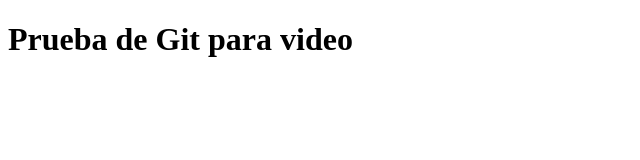
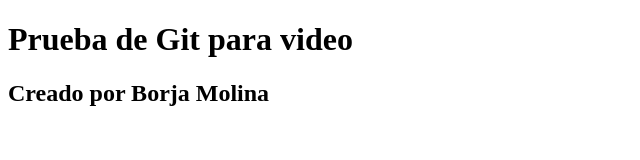
Before and after one commit to profeBorjaMolinaZea/pruebaVideo1, a plain HTML site: page index.html in a window 1280 px wide. Shown: the whole page, without its empty margins (0-640 px from the left). Drawn offline with Linux system fonts and the light colour scheme.

Commit message:
He añadido el autor

```diff
--- a/index.html
+++ b/index.html
@@ -5,5 +5,6 @@
 </head>
 <body>
 <h1>Prueba de Git para video </h1>
+<h2>Creado por Borja Molina</h2>
 </body>
 </html>
```
